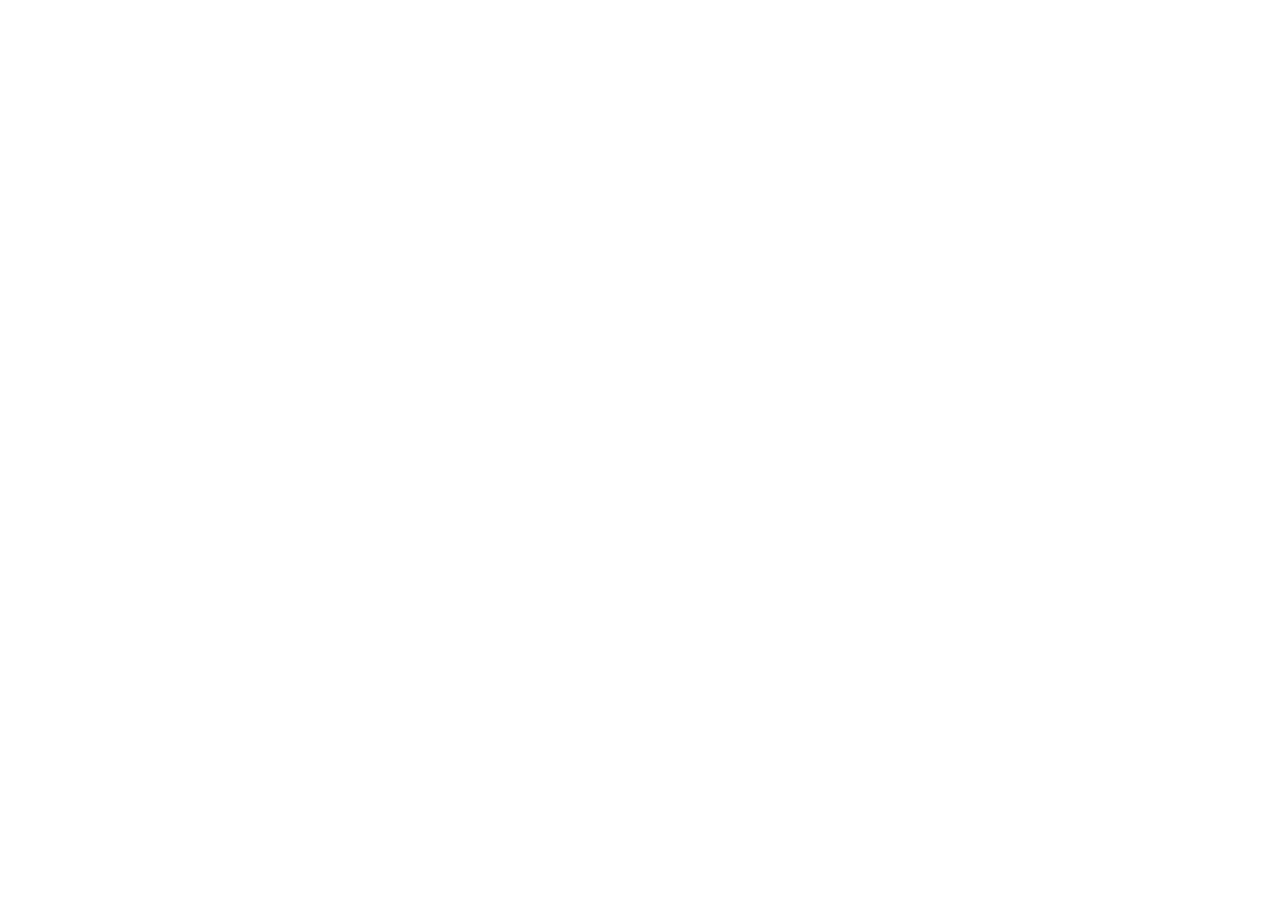
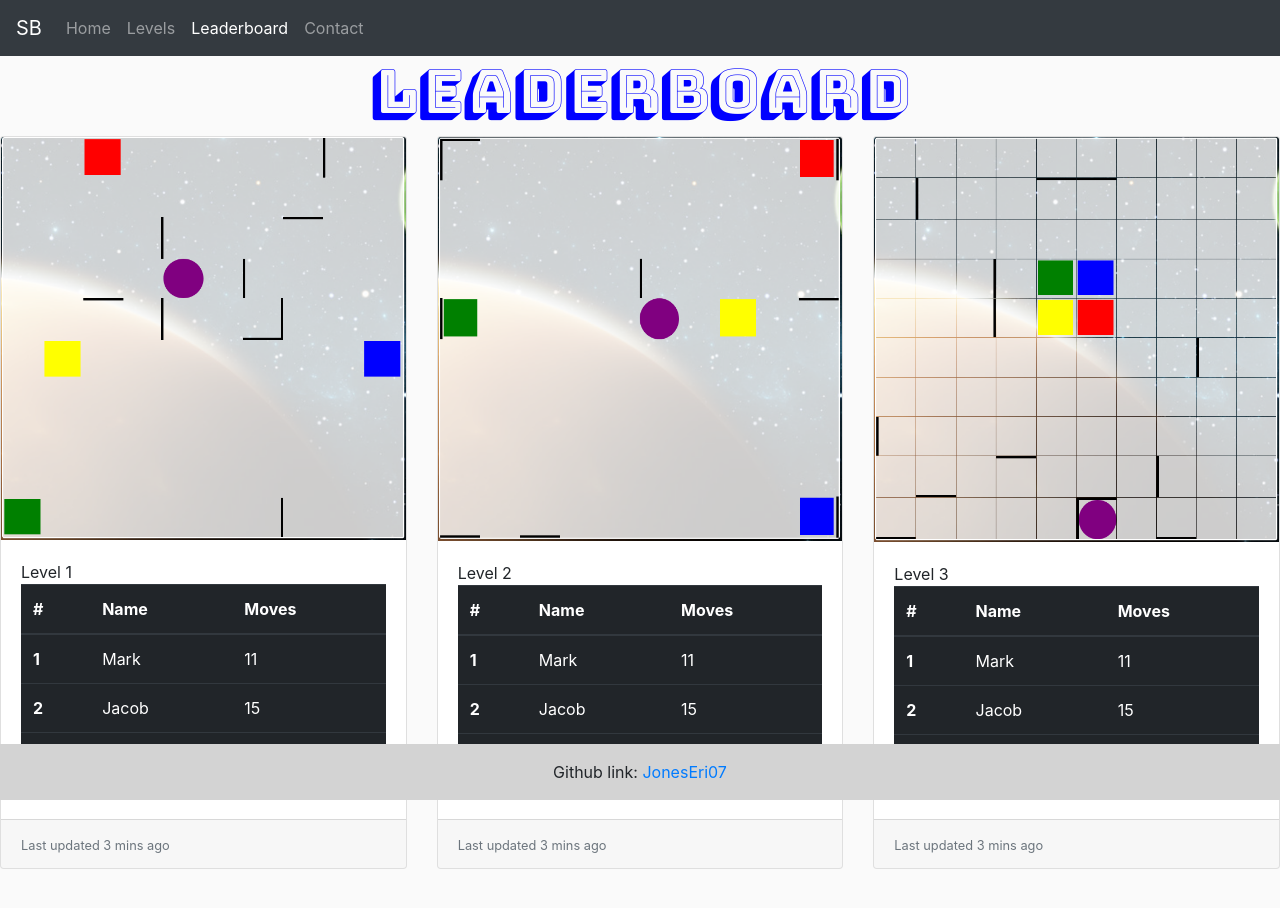
Before and after one commit to JonesEri07/SpaceBots, a plain HTML site: page html/pages/leaderboard.html in a window 1280 px wide. Before the commit the page ends 800 px from the top, so only its background shows below. Drawn offline with nearby package versions, Linux system fonts and the light colour scheme.

Commit message:
finished leaderboard page. Next is contact page

```diff
--- a/html/pages/contact.html
+++ b/html/pages/contact.html
@@ -0,0 +1,58 @@
+<!DOCTYPE html>
+<html lang="en">
+
+<head>
+  <meta charset="utf-8">
+  <meta name="viewport" content="width=device-width, initial-scale=1, shrink-to-fit=yes">
+<link href='https://fonts.googleapis.com/css?family=Bungee Shade' rel='stylesheet'>
+<link rel="stylesheet" href="https://stackpath.bootstrapcdn.com/bootstrap/4.1.3/css/bootstrap.min.css" integrity="sha384-MCw98/SFnGE8fJT3GXwEOngsV7Zt27NXFoaoApmYm81iuXoPkFOJwJ8ERdknLPMO" crossorigin="anonymous">
+  <link rel="stylesheet" href="/css/styles.css" />
+  <title>Space Bots Contact</title>
+</head>
+
+<body>
+
+  <div class="header" align="center">
+  <nav class="navbar sticky-top navbar-expand-lg navbar-dark bg-dark">
+  <a class="navbar-brand" href="/index.html">SB</a>
+  <button class="navbar-toggler" type="button" data-toggle="collapse" data-target="#navbarNav" aria-controls="navbarNav" aria-expanded="false" aria-label="Toggle navigation">
+    <span class="navbar-toggler-icon"></span>
+  </button>
+  <div class="collapse navbar-collapse" id="navbarNav">
+    <ul class="navbar-nav">
+      <li class="nav-item">
+        <a class="nav-link" href="/index.html">Home <span class="sr-only">(current)</span></a>
+      </li>
+      <li class="nav-item">
+        <a class="nav-link" href="/pages/levels.html">Levels</a>
+      </li>
+      <li class="nav-item active">
+        <a class="nav-link" href="/pages/leaderboard.html">Leaderboard</a>
+      </li>
+      <li class="nav-item">
+        <a class="nav-link" href="/pages/contact.html">Contact</a>
+      </li>
+    </ul>
+  </div>
+  </nav>
+</div>
+<div class="center">
+<h1>Contact</h1>
+</div>
+
+
+
+<footer class="page-footer sticky-bottom font-small blue">
+
+ <div class="footer-copyright text-center py-3">Github link:
+   <a href="https://github.com/JonesEri07/SpaceBots">JonesEri07</a>
+ </div>
+
+</footer>
+
+  <script src="https://code.jquery.com/jquery-3.3.1.slim.min.js" integrity="sha384-q8i/X+965DzO0rT7abK41JStQIAqVgRVzpbzo5smXKp4YfRvH+8abtTE1Pi6jizo" crossorigin="anonymous"></script>
+  <script src="https://cdnjs.cloudflare.com/ajax/libs/popper.js/1.14.3/umd/popper.min.js" integrity="sha384-ZMP7rVo3mIykV+2+9J3UJ46jBk0WLaUAdn689aCwoqbBJiSnjAK/l8WvCWPIPm49" crossorigin="anonymous"></script>
+  <script src="https://stackpath.bootstrapcdn.com/bootstrap/4.1.3/js/bootstrap.min.js" integrity="sha384-ChfqqxuZUCnJSK3+MXmPNIyE6ZbWh2IMqE241rYiqJxyMiZ6OW/JmZQ5stwEULTy" crossorigin="anonymous"></script>
+</body>
+
+</html>
--- a/html/pages/leaderboard.html
+++ b/html/pages/leaderboard.html
@@ -0,0 +1,168 @@
+<!DOCTYPE html>
+<html lang="en">
+
+<head>
+  <meta charset="utf-8">
+  <meta name="viewport" content="width=device-width, initial-scale=1, shrink-to-fit=yes">
+<link href='https://fonts.googleapis.com/css?family=Bungee Shade' rel='stylesheet'>
+<link rel="stylesheet" href="https://stackpath.bootstrapcdn.com/bootstrap/4.1.3/css/bootstrap.min.css" integrity="sha384-MCw98/SFnGE8fJT3GXwEOngsV7Zt27NXFoaoApmYm81iuXoPkFOJwJ8ERdknLPMO" crossorigin="anonymous">
+  <link rel="stylesheet" href="/css/styles.css" />
+  <title>Space Bots Leaderboard</title>
+</head>
+
+<body>
+
+  <div class="header" align="center">
+  <nav class="navbar sticky-top navbar-expand-lg navbar-dark bg-dark">
+  <a class="navbar-brand" href="/index.html">SB</a>
+  <button class="navbar-toggler" type="button" data-toggle="collapse" data-target="#navbarNav" aria-controls="navbarNav" aria-expanded="false" aria-label="Toggle navigation">
+    <span class="navbar-toggler-icon"></span>
+  </button>
+  <div class="collapse navbar-collapse" id="navbarNav">
+    <ul class="navbar-nav">
+      <li class="nav-item">
+        <a class="nav-link" href="/index.html">Home <span class="sr-only">(current)</span></a>
+      </li>
+      <li class="nav-item">
+        <a class="nav-link" href="/pages/levels.html">Levels</a>
+      </li>
+      <li class="nav-item active">
+        <a class="nav-link" href="/pages/leaderboard.html">Leaderboard</a>
+      </li>
+      <li class="nav-item">
+        <a class="nav-link" href="/pages/contact.html">Contact</a>
+      </li>
+    </ul>
+  </div>
+  </nav>
+</div>
+<div class="center">
+<h1>Leaderboard</h1>
+</div>
+
+<div class="card-deck">
+  <div class="card">
+    <img class="card-img-top" src="/images/level1.png" alt="Card image cap">
+    <div class="card-body">
+      Level 1
+      <table class="table table-dark">
+    <thead>
+      <tr>
+        <th scope="col">#</th>
+        <th scope="col">Name</th>
+        <th scope="col">Moves</th>
+      </tr>
+    </thead>
+    <tbody>
+      <tr>
+        <th scope="row">1</th>
+        <td>Mark</td>
+        <td>11</td>
+      </tr>
+      <tr>
+        <th scope="row">2</th>
+        <td>Jacob</td>
+        <td>15</td>
+      </tr>
+      <tr>
+        <th scope="row">3</th>
+        <td>Larry</td>
+        <td>16</td>
+      </tr>
+    </tbody>
+  </table>
+
+   </div>
+    <div class="card-footer">
+      <small class="text-muted">Last updated 3 mins ago</small>
+    </div>
+  </div>
+  <div class="card">
+    <img class="card-img-top" src="/images/level2.png" alt="Card image cap">
+    <div class="card-body">
+      Level 2
+      <table class="table table-dark">
+    <thead>
+      <tr>
+        <th scope="col">#</th>
+        <th scope="col">Name</th>
+        <th scope="col">Moves</th>
+      </tr>
+    </thead>
+    <tbody>
+      <tr>
+        <th scope="row">1</th>
+        <td>Mark</td>
+        <td>11</td>
+      </tr>
+      <tr>
+        <th scope="row">2</th>
+        <td>Jacob</td>
+        <td>15</td>
+      </tr>
+      <tr>
+        <th scope="row">3</th>
+        <td>Larry</td>
+        <td>16</td>
+      </tr>
+    </tbody>
+  </table>
+
+   </div>
+    <div class="card-footer">
+      <small class="text-muted">Last updated 3 mins ago</small>
+    </div>
+  </div>
+  <div class="card">
+    <img class="card-img-top" src="/images/level3.png" alt="Card image cap">
+    <div class="card-body">
+      Level 3
+      <table class="table table-dark">
+    <thead>
+      <tr>
+        <th scope="col">#</th>
+        <th scope="col">Name</th>
+        <th scope="col">Moves</th>
+      </tr>
+    </thead>
+    <tbody>
+      <tr>
+        <th scope="row">1</th>
+        <td>Mark</td>
+        <td>11</td>
+      </tr>
+      <tr>
+        <th scope="row">2</th>
+        <td>Jacob</td>
+        <td>15</td>
+      </tr>
+      <tr>
+        <th scope="row">3</th>
+        <td>Larry</td>
+        <td>16</td>
+      </tr>
+    </tbody>
+  </table>
+
+   </div>
+    <div class="card-footer">
+      <small class="text-muted">Last updated 3 mins ago</small>
+    </div>
+  </div>
+</div>
+
+
+<footer class="page-footer sticky-bottom font-small blue">
+
+ <div class="footer-copyright text-center py-3">Github link:
+   <a href="https://github.com/JonesEri07/SpaceBots">JonesEri07</a>
+ </div>
+
+</footer>
+
+  <script src="https://code.jquery.com/jquery-3.3.1.slim.min.js" integrity="sha384-q8i/X+965DzO0rT7abK41JStQIAqVgRVzpbzo5smXKp4YfRvH+8abtTE1Pi6jizo" crossorigin="anonymous"></script>
+  <script src="https://cdnjs.cloudflare.com/ajax/libs/popper.js/1.14.3/umd/popper.min.js" integrity="sha384-ZMP7rVo3mIykV+2+9J3UJ46jBk0WLaUAdn689aCwoqbBJiSnjAK/l8WvCWPIPm49" crossorigin="anonymous"></script>
+  <script src="https://stackpath.bootstrapcdn.com/bootstrap/4.1.3/js/bootstrap.min.js" integrity="sha384-ChfqqxuZUCnJSK3+MXmPNIyE6ZbWh2IMqE241rYiqJxyMiZ6OW/JmZQ5stwEULTy" crossorigin="anonymous"></script>
+</body>
+
+</html>
```
Also changed, not shown: html/index.html (+1 -1 lines), html/pages/levels.html (+1 -1 lines).
